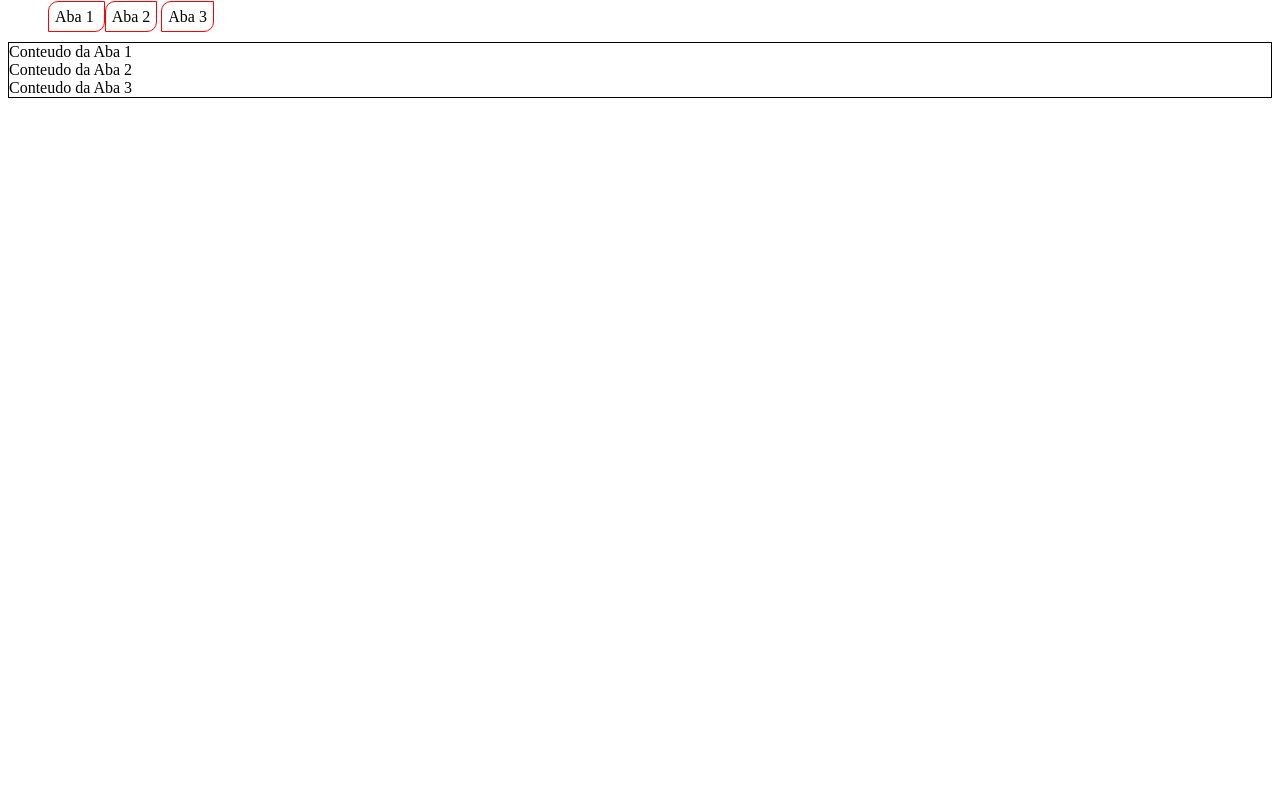
After one commit to geancarlossfs/programacao3info1, a PHP site: page /app/view/principal/index.php in a window 1280 px wide. The commit adds this page. Run offline with PHP 8.4, Linux system fonts and the light colour scheme; some libraries are stand-ins or nearby versions.

Commit message:
Add files via upload

```diff
--- /dev/null
+++ b/programathions/app/assets/abas.css
@@ -0,0 +1,16 @@
+#abas{
+
+}
+#abas ul li{
+    display: inline;
+    border: 1px solid red;
+    padding: 6px;
+    border-radius: 10px 0 10px 0;
+}
+#conteudos{
+    border: 1px solid black;
+}
+.selecionado{
+    background-color: #e0a800;
+    box-shadow: 5px 0 5px lightslategrey;
+}
--- a/programathions/app/models/CategoriaCrud.php
+++ b/programathions/app/models/CategoriaCrud.php
@@ -1,5 +1,4 @@
 <?php
-
 
 require_once 'DBConnection.php';
 require_once 'Categoria.php';
--- a/programathions/app/view/categoria/index.php
+++ b/programathions/app/view/categoria/index.php
@@ -1,7 +1,7 @@
 <a href="categoria.php?action=inserir">Incluir nova acategoria</a>
 <br>
 <br>
-        <table>
+    <table>
             <?php foreach($categorias as $categoria): ?>
                 <tr>
                     <td><a href="?action=show&id=<?= $categoria->getId();?>"><?=$categoria->getNome() ?></a></td>
@@ -9,4 +9,4 @@
                     <td></td>
                 </tr>
             <?php endforeach; ?>
-        </table>
+    </table>
--- /dev/null
+++ b/programathions/app/view/principal/index.php
@@ -0,0 +1,50 @@
+<html>
+<head>
+    <title></title>
+    <link rel="stylesheet" href="../../assets/abas.css">
+    <script src="http://ajax.googleapis.com/ajax/libs/jquery/1.10.2/jquery.min.js"></script>
+
+    <script>
+        $(document).ready(function () {
+//            //para testar se funciona o jquery
+//            alert("funcionou")
+        $("#abas ul li").click(function () {
+            $("#abas ul li").removeClass();
+            $(this).addClass("selecionado");
+            $(".conteudo").hide();
+            //guardo o valor da id de quem eu cliquei
+            var meuId = $(this).attr("id");
+            //uso o valor para chamar a classe
+            $("."+meuId).show();
+        });
+    });
+
+    </script>
+
+</head>
+<body>
+
+<div id="abas">
+        <ul>
+            <li id="aba1">Aba 1 </li>
+            <li id="aba2">Aba 2</li>
+            <li id="aba3">Aba 3</li>
+        </ul>
+</div>
+
+<div id="conteudos">
+    <div class="conteudo aba1">
+        Conteudo da Aba 1
+    </div>
+
+    <div class="conteudo aba2">
+        Conteudo da Aba 2
+    </div>
+
+    <div class="conteudo aba3">
+        Conteudo da Aba 3
+    </div>
+</div>
+
+</body>
+</html>
```
Also changed, not shown: programathions/testes/index.php (added, +12 -0 lines).
